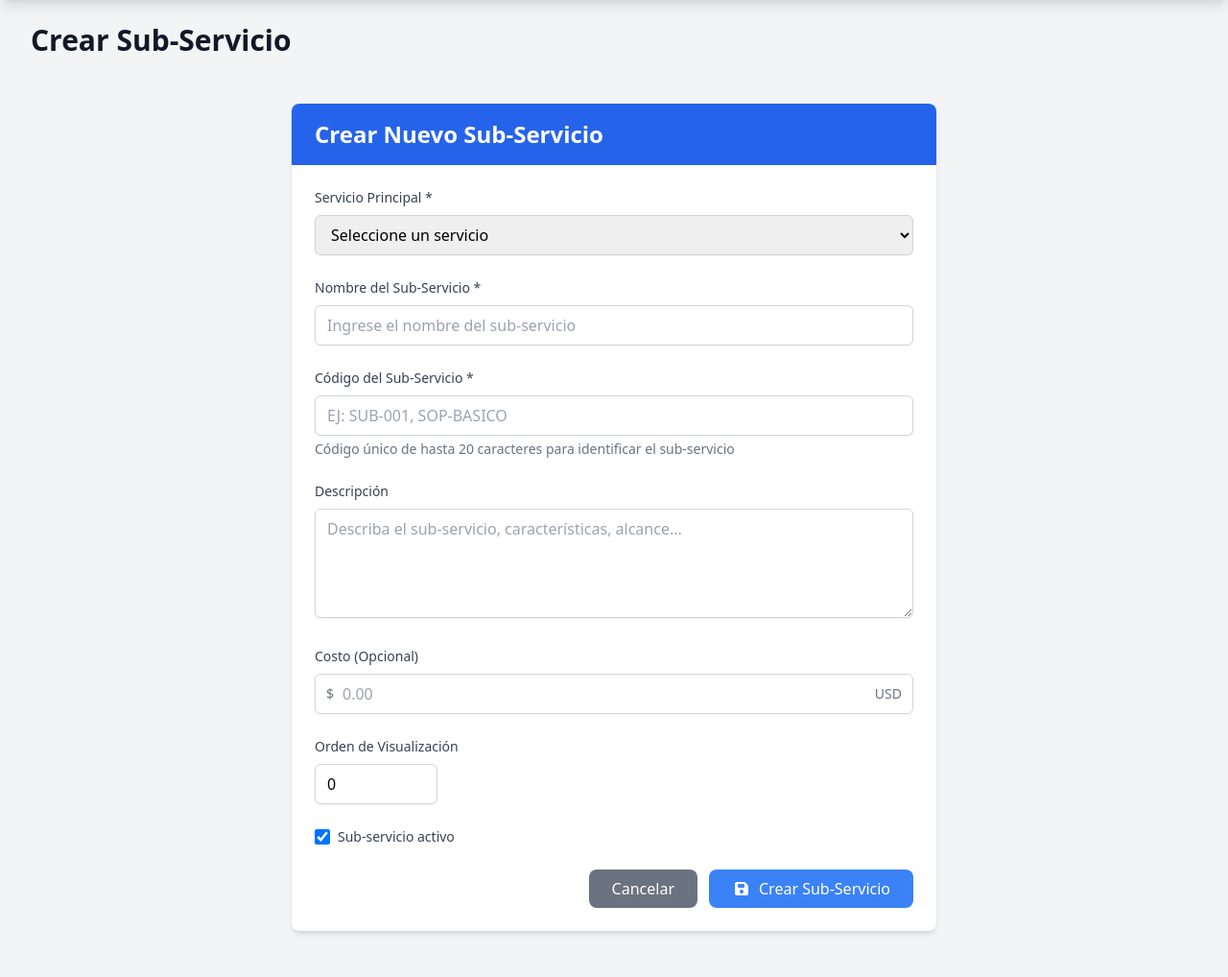
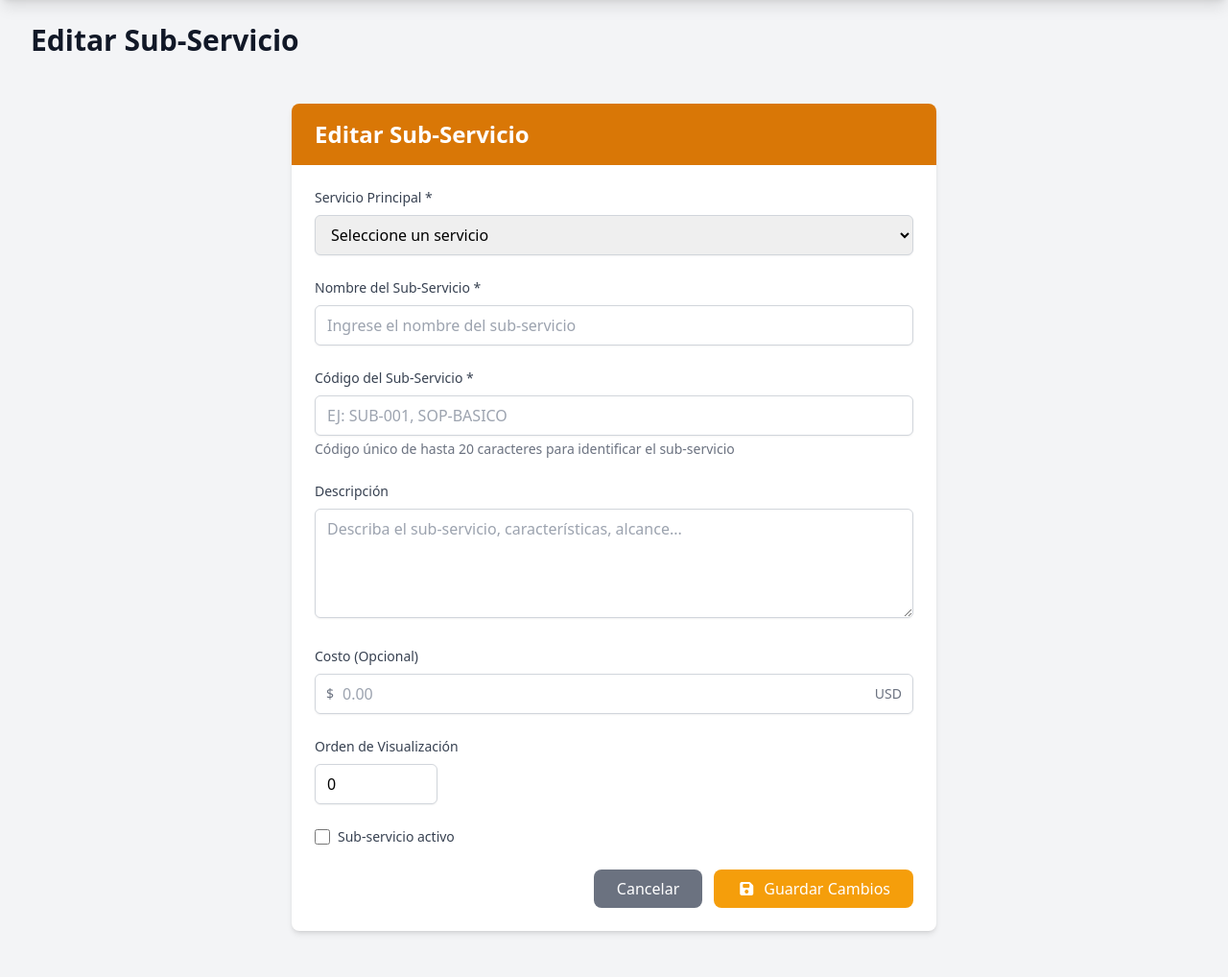
Before and after one commit to WilliamSotaquira/Sapp, a Laravel app: template resources/views/sub-services/edit.blade.php in a window 1280 px wide. Shown: the part 84-1102 px from the top of the page at 96% size. Run offline with Laravel 12, Linux system fonts and the light colour scheme; the template is opened without the code that fills it, so the values that code supplies are empty; parts of the project's set-up code (start-up, migrations or seed data) failed here and were passed over; some libraries are stand-ins or nearby versions.

Commit message:
Fix session expiry redirect and sub-service edit view

```diff
--- a/resources/views/sub-services/edit.blade.php
+++ b/resources/views/sub-services/edit.blade.php
@@ -1,26 +1,29 @@
-{{-- resources/views/sub-services/create.blade.php --}}
 @extends('layouts.app')
 
-@section('title', 'Crear Sub-Servicio')
+@section('title', 'Editar Sub-Servicio')
 
 @section('content')
 <div class="container mx-auto px-4 py-6">
     <div class="max-w-2xl mx-auto">
         <div class="bg-white shadow-md rounded-lg overflow-hidden">
-            <div class="bg-blue-600 text-white px-6 py-4">
-                <h2 class="text-2xl font-bold">Crear Nuevo Sub-Servicio</h2>
+            <div class="bg-amber-600 text-white px-6 py-4">
+                <h2 class="text-2xl font-bold">Editar Sub-Servicio</h2>
             </div>
 
-            <form action="{{ route('sub-services.store') }}" method="POST" class="p-6">
+            <form action="{{ route('sub-services.update', $subService) }}" method="POST" class="p-6">
                 @csrf
+                @method('PUT')
 
-                <!-- Servicio Principal -->
                 <div class="mb-6">
                     <label for="service_id" class="block text-sm font-medium text-gray-700 mb-2">
                         Servicio Principal *
                     </label>
-                    <select name="service_id" id="service_id"
-                            class="w-full px-3 py-2 border border-gray-300 rounded-md shadow-sm focus:outline-none focus:ring-blue-500 focus:border-blue-500" required>
+                    <select
+                        name="service_id"
+                        id="service_id"
+                        class="w-full px-3 py-2 border border-gray-300 rounded-md shadow-sm focus:outline-none focus:ring-amber-500 focus:border-amber-500"
+                        required
+                    >
                         <option value="">Seleccione un servicio</option>
                         @foreach($services as $service)
                             @php
@@ -31,7 +34,10 @@
                                     ? ($contractNumber ? ($contractNumber . ' - ' . $familyName) : $familyName)
                                     : null;
                             @endphp
-                            <option value="{{ $service->id }}" {{ old('service_id') == $service->id ? 'selected' : '' }}>
+                            <option
+                                value="{{ $service->id }}"
+                                {{ (string) old('service_id', $subService->service_id) === (string) $service->id ? 'selected' : '' }}
+                            >
                                 {{ $service->name }}
                                 @if($familyLabel)
                                     ({{ $familyLabel }})
@@ -44,31 +50,38 @@
                     @enderror
                 </div>
 
-                <!-- Nombre del Sub-Servicio -->
                 <div class="mb-6">
                     <label for="name" class="block text-sm font-medium text-gray-700 mb-2">
                         Nombre del Sub-Servicio *
                     </label>
-                    <input type="text" name="name" id="name"
-                           class="w-full px-3 py-2 border border-gray-300 rounded-md shadow-sm focus:outline-none focus:ring-blue-500 focus:border-blue-500"
-                           value="{{ old('name') }}"
-                           placeholder="Ingrese el nombre del sub-servicio"
-                           required>
+                    <input
+                        type="text"
+                        name="name"
+                        id="name"
+                        class="w-full px-3 py-2 border border-gray-300 rounded-md shadow-sm focus:outline-none focus:ring-amber-500 focus:border-amber-500"
+                        value="{{ old('name', $subService->name) }}"
+                        placeholder="Ingrese el nombre del sub-servicio"
+                        required
+                    >
                     @error('name')
                         <p class="mt-1 text-sm text-red-600">{{ $message }}</p>
                     @enderror
                 </div>
 
-                <!-- Código del Sub-Servicio -->
                 <div class="mb-6">
                     <label for="code" class="block text-sm font-medium text-gray-700 mb-2">
                         Código del Sub-Servicio *
                     </label>
-                    <input type="text" name="code" id="code" maxlength="20"
-                           class="w-full px-3 py-2 border border-gray-300 rounded-md shadow-sm focus:outline-none focus:ring-blue-500 focus:border-blue-500 uppercase"
-                           value="{{ old('code') }}"
-                           placeholder="Ej: SUB-001, SOP-BASICO"
-                           required>
+                    <input
+                        type="text"
+                        name="code"
+                        id="code"
+                        maxlength="20"
+                        class="w-full px-3 py-2 border border-gray-300 rounded-md shadow-sm focus:outline-none focus:ring-amber-500 focus:border-amber-500 uppercase"
+                        value="{{ old('code', $subService->code) }}"
+                        placeholder="Ej: SUB-001, SOP-BASICO"
+                        required
+                    >
                     <p class="mt-1 text-sm text-gray-500">
                         Código único de hasta 20 caracteres para identificar el sub-servicio
                     </p>
@@ -77,20 +90,22 @@
                     @enderror
                 </div>
 
-                <!-- Descripción -->
                 <div class="mb-6">
                     <label for="description" class="block text-sm font-medium text-gray-700 mb-2">
                         Descripción
                     </label>
-                    <textarea name="description" id="description" rows="4"
-                              class="w-full px-3 py-2 border border-gray-300 rounded-md shadow-sm focus:outline-none focus:ring-blue-500 focus:border-blue-500"
-                              placeholder="Describa el sub-servicio, características, alcance...">{{ old('description') }}</textarea>
+                    <textarea
+                        name="description"
+                        id="description"
+                        rows="4"
+                        class="w-full px-3 py-2 border border-gray-300 rounded-md shadow-sm focus:outline-none focus:ring-amber-500 focus:border-amber-500"
+                        placeholder="Describa el sub-servicio, características, alcance..."
+                    >{{ old('description', $subService->description) }}</textarea>
                     @error('description')
                         <p class="mt-1 text-sm text-red-600">{{ $message }}</p>
                     @enderror
                 </div>
 
-                <!-- Costo -->
                 <div class="mb-6">
                     <label for="cost" class="block text-sm font-medium text-gray-700 mb-2">
                         Costo (Opcional)
@@ -99,10 +114,16 @@
                         <div class="absolute inset-y-0 left-0 pl-3 flex items-center pointer-events-none">
                             <span class="text-gray-500 sm:text-sm">$</span>
                         </div>
-                        <input type="number" name="cost" id="cost" step="0.01" min="0"
-                               class="block w-full pl-7 pr-12 py-2 border border-gray-300 rounded-md focus:outline-none focus:ring-blue-500 focus:border-blue-500"
-                               placeholder="0.00"
-                               value="{{ old('cost') }}">
+                        <input
+                            type="number"
+                            name="cost"
+                            id="cost"
+                            step="0.01"
+                            min="0"
+                            class="block w-full pl-7 pr-12 py-2 border border-gray-300 rounded-md focus:outline-none focus:ring-amber-500 focus:border-amber-500"
+                            placeholder="0.00"
+                            value="{{ old('cost', $subService->cost) }}"
+                        >
                         <div class="absolute inset-y-0 right-0 pr-3 flex items-center pointer-events-none">
                             <span class="text-gray-500 sm:text-sm">USD</span>
                         </div>
@@ -112,27 +133,34 @@
                     @enderror
                 </div>
 
-                <!-- Orden -->
                 <div class="mb-6">
                     <label for="order" class="block text-sm font-medium text-gray-700 mb-2">
                         Orden de Visualización
                     </label>
-                    <input type="number" name="order" id="order"
-                           class="w-32 px-3 py-2 border border-gray-300 rounded-md shadow-sm focus:outline-none focus:ring-blue-500 focus:border-blue-500"
-                           value="{{ old('order', 0) }}"
-                           min="0">
+                    <input
+                        type="number"
+                        name="order"
+                        id="order"
+                        class="w-32 px-3 py-2 border border-gray-300 rounded-md shadow-sm focus:outline-none focus:ring-amber-500 focus:border-amber-500"
+                        value="{{ old('order', $subService->order ?? 0) }}"
+                        min="0"
+                    >
                     @error('order')
                         <p class="mt-1 text-sm text-red-600">{{ $message }}</p>
                     @enderror
                 </div>
 
-                <!-- Estado -->
                 <div class="mb-6">
                     <div class="flex items-center">
                         <input type="hidden" name="is_active" value="0">
-                        <input type="checkbox" name="is_active" id="is_active" value="1"
-                               class="h-4 w-4 text-blue-600 focus:ring-blue-500 border-gray-300 rounded"
-                               {{ old('is_active', true) ? 'checked' : '' }}>
+                        <input
+                            type="checkbox"
+                            name="is_active"
+                            id="is_active"
+                            value="1"
+                            class="h-4 w-4 text-amber-600 focus:ring-amber-500 border-gray-300 rounded"
+                            {{ old('is_active', $subService->is_active) ? 'checked' : '' }}
+                        >
                         <label for="is_active" class="ml-2 block text-sm text-gray-700">
                             Sub-servicio activo
                         </label>
@@ -142,15 +170,18 @@
                     @enderror
                 </div>
 
-                <!-- Botones -->
                 <div class="flex justify-end space-x-3">
-                    <a href="{{ route('sub-services.index') }}"
-                       class="bg-gray-500 hover:bg-gray-600 text-white px-6 py-2 rounded-lg transition duration-200">
+                    <a
+                        href="{{ route('sub-services.index') }}"
+                        class="bg-gray-500 hover:bg-gray-600 text-white px-6 py-2 rounded-lg transition duration-200"
+                    >
                         Cancelar
                     </a>
-                    <button type="submit"
-                            class="bg-blue-500 hover:bg-blue-600 text-white px-6 py-2 rounded-lg transition duration-200 flex items-center">
-                        <i class="fas fa-save mr-2"></i>Crear Sub-Servicio
+                    <button
+                        type="submit"
+                        class="bg-amber-500 hover:bg-amber-600 text-white px-6 py-2 rounded-lg transition duration-200 flex items-center"
+                    >
+                        <i class="fas fa-save mr-2"></i>Guardar Cambios
                     </button>
                 </div>
             </form>
```
Also changed, not shown: bootstrap/app.php (+32 -1 lines).
